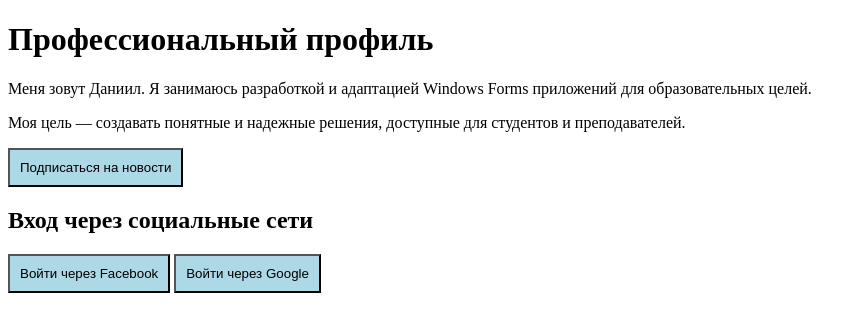
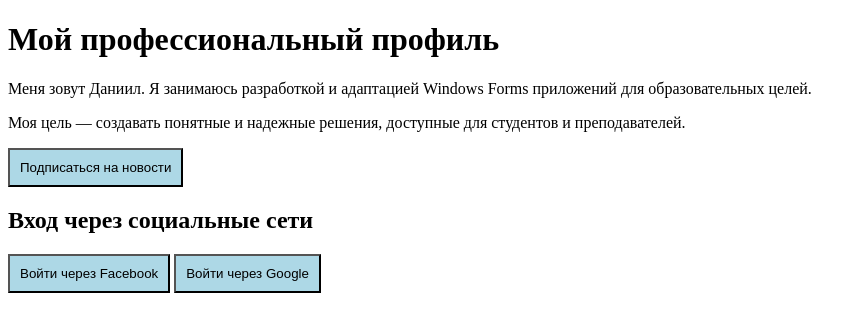
Before and after one commit to Tanaka1321/Lr6, a plain HTML site: page index.html in a window 1280 px wide. Shown: the whole page, without its empty margins (0-866 px from the left). Drawn offline with Linux system fonts and the light colour scheme.

Commit message:
Изменен заголовок в ветке A

```diff
--- a/index.html
+++ b/index.html
@@ -5,7 +5,7 @@
   <title>Обо мне</title>
 </head>
 <body>
-  <h1>Профессиональный профиль</h1>
+  <h1>Мой профессиональный профиль</h1>
   <p>Меня зовут Даниил. Я занимаюсь разработкой и адаптацией Windows Forms приложений для образовательных целей.</p>
   <p>Моя цель — создавать понятные и надежные решения, доступные для студентов и преподавателей.</p>
   <button>Подписаться на новости</button>
```
